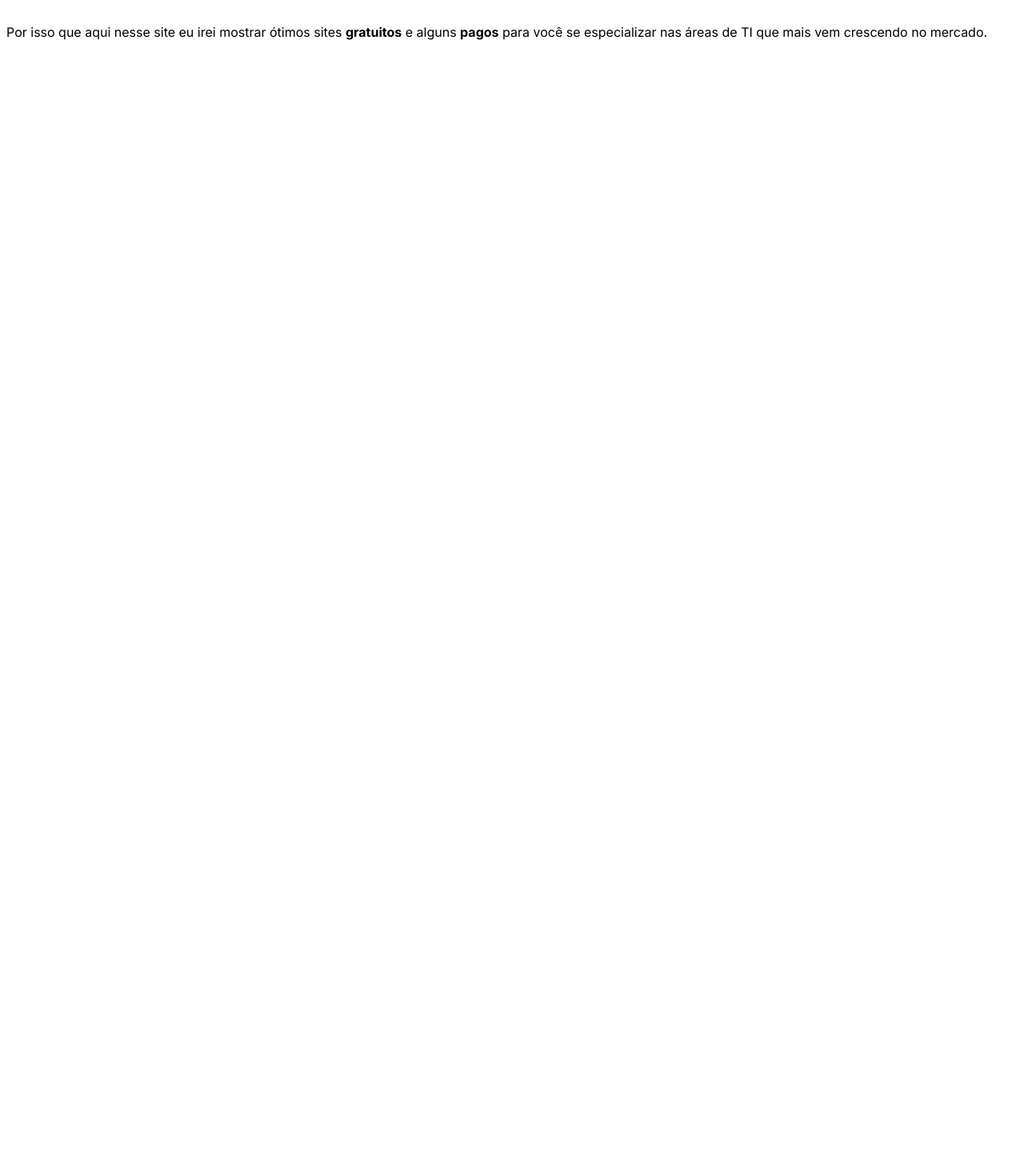
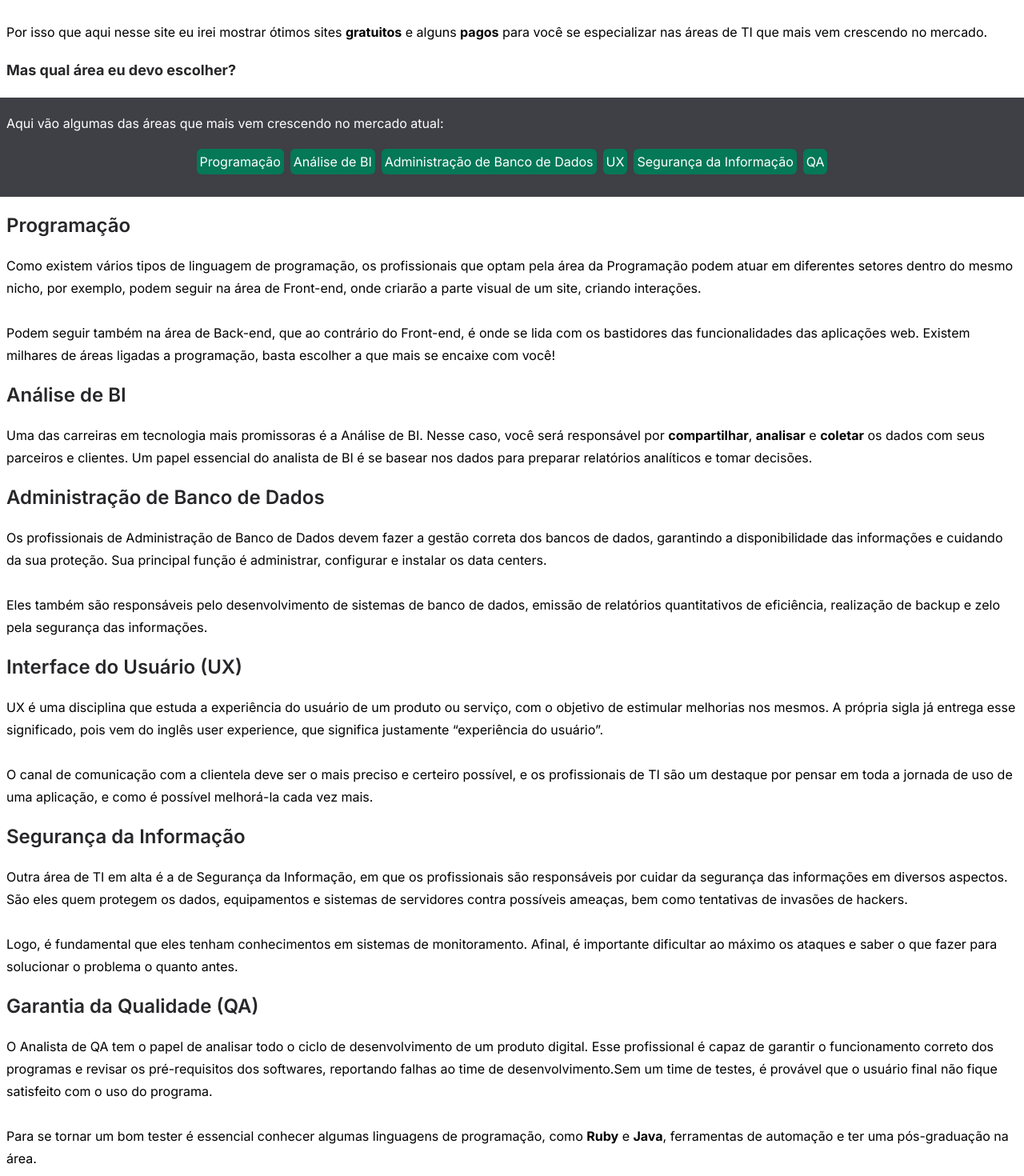
Before and after one commit to ClaytonJosue/projeto_faculdade, a Next.js app: page / in a window 1280 px wide. Shown: the part 1237-2707 px from the top of the page at 80% size. Before the commit the page ends 1299 px from the top, so only its background shows below. Built offline with nearby package versions, Linux system fonts and the light colour scheme.

Commit message:
html: create the 'áreas de ti'

```diff
--- a/src/app/page.tsx
+++ b/src/app/page.tsx
@@ -52,6 +52,125 @@ export default function Home() {
             se especializar nas áreas de TI que mais vem crescendo no mercado.
           </p>
         </section>
+        <h2 className="my-5 text-lg font-bold text-zinc-800">
+          Mas qual área eu devo escolher?
+        </h2>
+        <section className="bg-zinc-700 mx-[-8px] text-white p-2">
+          <h3 className="my-3">
+            Aqui vão algumas das áreas que mais vem crescendo no mercado atual:
+          </h3>
+          <ul className="flex flex-wrap gap-2 text-center items-center justify-center my-5">
+            <li className="rounded-md bg-emerald-700 py-1 px-1">Programação</li>
+            <li className="rounded-md bg-emerald-700 py-1 px-1">
+              Análise de BI
+            </li>
+            <li className="rounded-md bg-emerald-700 py-1 px-1">
+              Administração de Banco de Dados
+            </li>
+            <li className="rounded-md bg-emerald-700 py-1 px-1">UX</li>
+            <li className="rounded-md bg-emerald-700 py-1 px-1">
+              Segurança da Informação
+            </li>
+            <li className="rounded-md bg-emerald-700 py-1 px-1">QA</li>
+          </ul>
+        </section>
+        <section className="mt-5">
+          <h3 className="font-semibold text-2xl text-zinc-800">Programação</h3>
+          <p className="leading-7 mt-5">
+            Como existem vários tipos de linguagem de programação, os
+            profissionais que optam pela área da Programação podem atuar em
+            diferentes setores dentro do mesmo nicho, por exemplo, podem seguir
+            na área de Front-end, onde criarão a parte visual de um site,
+            criando interações.
+            <br />
+            <br />
+            Podem seguir também na área de Back-end, que ao contrário do
+            Front-end, é onde se lida com os bastidores das funcionalidades das
+            aplicações web. Existem milhares de áreas ligadas a programação,
+            basta escolher a que mais se encaixe com você!
+          </p>
+        </section>
+        <section className="mt-5">
+          <h3 className="font-semibold text-2xl text-zinc-800">
+            Análise de BI
+          </h3>
+          <p className="leading-7 mt-5">
+            Uma das carreiras em tecnologia mais promissoras é a Análise de BI.
+            Nesse caso, você será responsável por <strong>compartilhar</strong>,{" "}
+            <strong>analisar</strong> e <strong>coletar</strong> os dados com
+            seus parceiros e clientes. Um papel essencial do analista de BI é se
+            basear nos dados para preparar relatórios analíticos e tomar
+            decisões.
+          </p>
+        </section>
+        <section className="mt-5">
+          <h3 className="font-semibold text-2xl text-zinc-800">
+            Administração de Banco de Dados
+          </h3>
+          <p className="leading-7 mt-5">
+            Os profissionais de Administração de Banco de Dados devem fazer a
+            gestão correta dos bancos de dados, garantindo a disponibilidade das
+            informações e cuidando da sua proteção. Sua principal função é
+            administrar, configurar e instalar os data centers.
+            <br />
+            <br />
+            Eles também são responsáveis pelo desenvolvimento de sistemas de
+            banco de dados, emissão de relatórios quantitativos de eficiência,
+            realização de backup e zelo pela segurança das informações.
+          </p>
+        </section>
+        <section className="mt-5">
+          <h3 className="font-semibold text-2xl text-zinc-800">
+            Interface do Usuário (UX)
+          </h3>
+          <p className="leading-7 mt-5">
+            UX é uma disciplina que estuda a experiência do usuário de um
+            produto ou serviço, com o objetivo de estimular melhorias nos
+            mesmos. A própria sigla já entrega esse significado, pois vem do
+            inglês user experience, que significa justamente “experiência do
+            usuário”.
+            <br />
+            <br />O canal de comunicação com a clientela deve ser o mais preciso
+            e certeiro possível, e os profissionais de TI são um destaque por
+            pensar em toda a jornada de uso de uma aplicação, e como é possível
+            melhorá-la cada vez mais.
+          </p>
+        </section>
+        <section className="mt-5">
+          <h3 className="font-semibold text-2xl text-zinc-800">
+            Segurança da Informação
+          </h3>
+          <p className="leading-7 mt-5">
+            Outra área de TI em alta é a de Segurança da Informação, em que os
+            profissionais são responsáveis por cuidar da segurança das
+            informações em diversos aspectos. São eles quem protegem os dados,
+            equipamentos e sistemas de servidores contra possíveis ameaças, bem
+            como tentativas de invasões de hackers.
+            <br />
+            <br />
+            Logo, é fundamental que eles tenham conhecimentos em sistemas de
+            monitoramento. Afinal, é importante dificultar ao máximo os ataques
+            e saber o que fazer para solucionar o problema o quanto antes.
+          </p>
+        </section>
+        <section className="mt-5">
+          <h3 className="font-semibold text-2xl text-zinc-800">
+            Garantia da Qualidade (QA)
+          </h3>
+          <p className="leading-7 mt-5">
+            O Analista de QA tem o papel de analisar todo o ciclo de
+            desenvolvimento de um produto digital. Esse profissional é capaz de
+            garantir o funcionamento correto dos programas e revisar os
+            pré-requisitos dos softwares, reportando falhas ao time de
+            desenvolvimento.Sem um time de testes, é provável que o usuário
+            final não fique satisfeito com o uso do programa.
+            <br />
+            <br />
+            Para se tornar um bom tester é essencial conhecer algumas linguagens
+            de programação, como <strong>Ruby</strong> e <strong>Java</strong>,
+            ferramentas de automação e ter uma pós-graduação na área.
+          </p>
+        </section>
       </main>
     </>
   );
```
